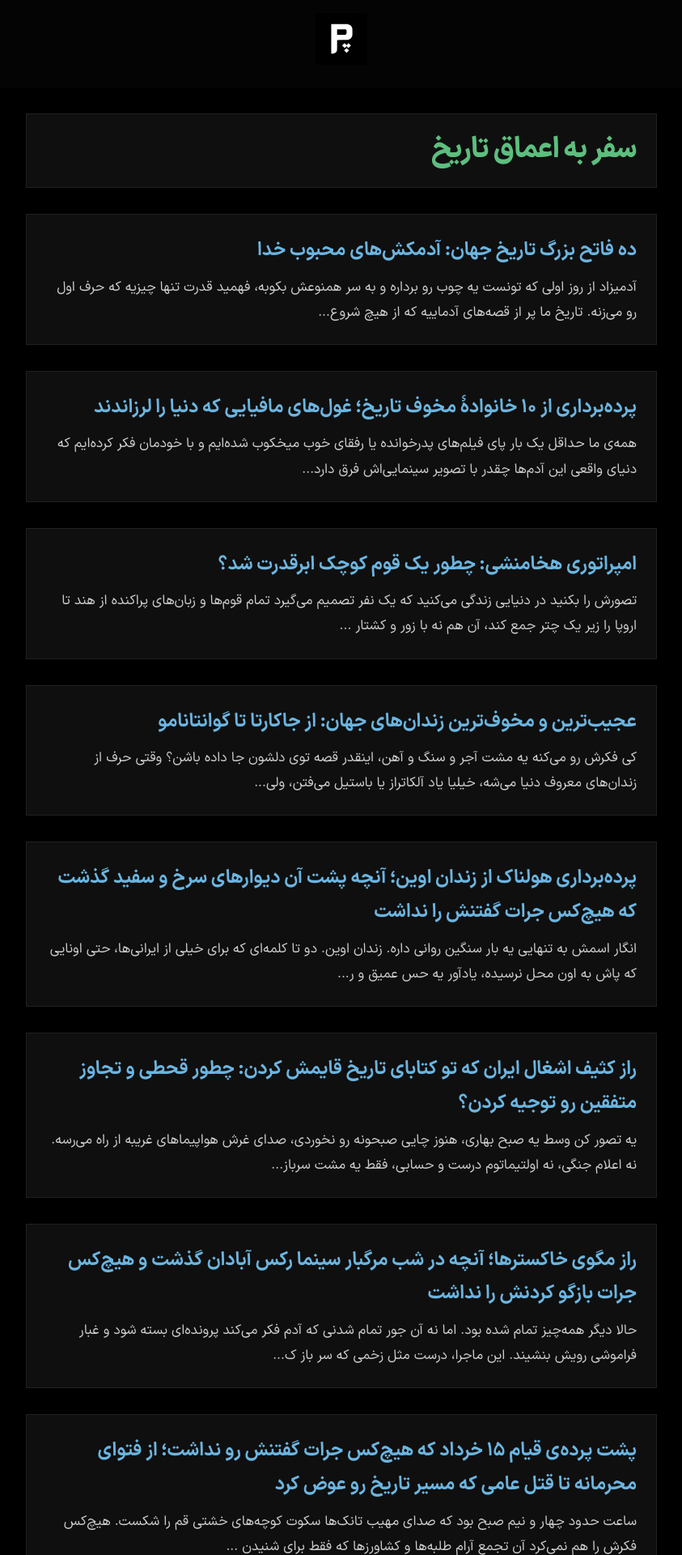
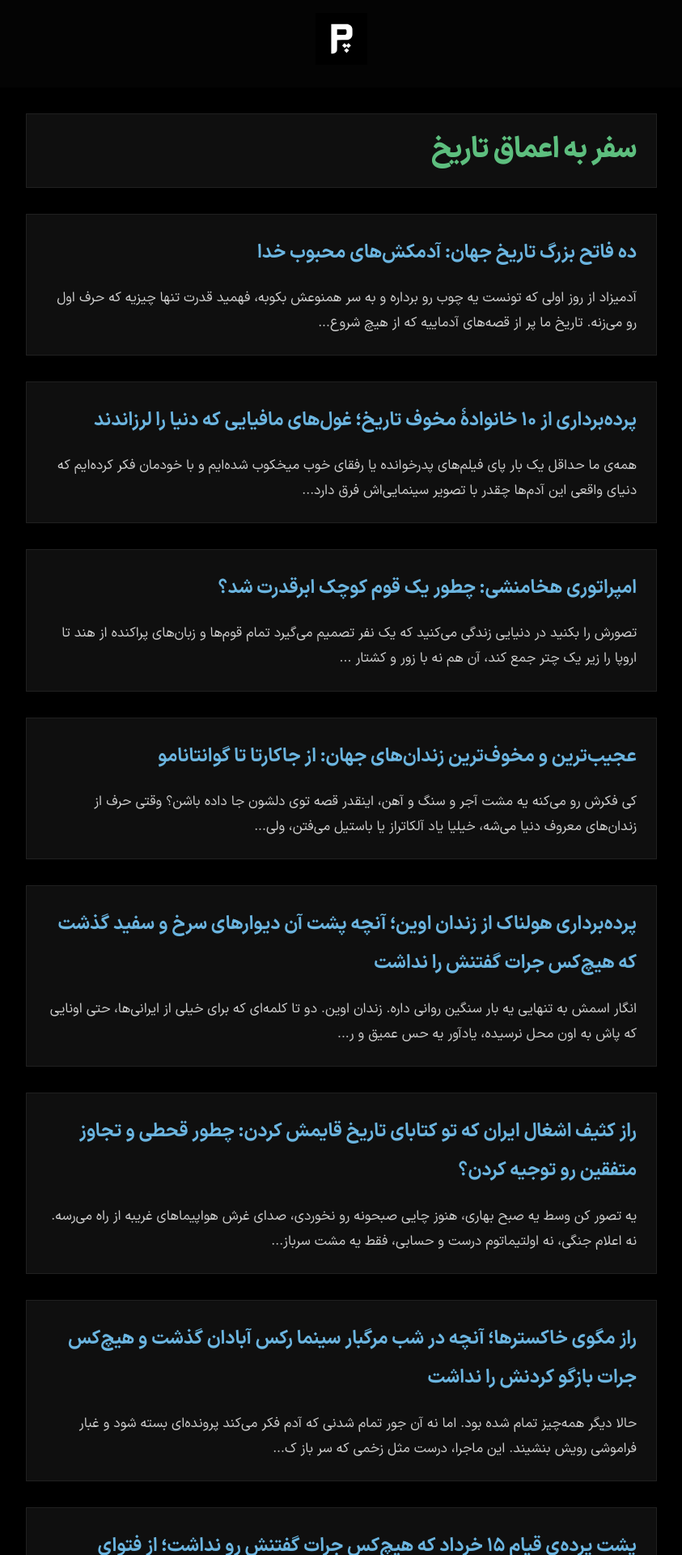
Before and after one commit to darkblog/darkblog.github.io, a Jekyll site: the page built from index.html, in a window 1280 px wide. Shown: the top 1920 px of the page at 81% size, without its empty margins (218-1061 px from the left). Built offline with Jekyll 4.4.1, drawn with Linux system fonts in a browser that asks for light colours.

Commit message:
Update default.html

```diff
--- a/_layouts/default.html
+++ b/_layouts/default.html
@@ -129,9 +129,9 @@
         .post-title {
             font-size: 1.45rem;
             font-weight: 700;
-            line-height: 1.8;
+            line-height: 2.1;
             color: var(--text-blue);
-            margin-block-end: 0.5rem;
+            margin-block-end: 0.9rem;
         }
         .post-excerpt {
             font-size: 1.05rem;
```
